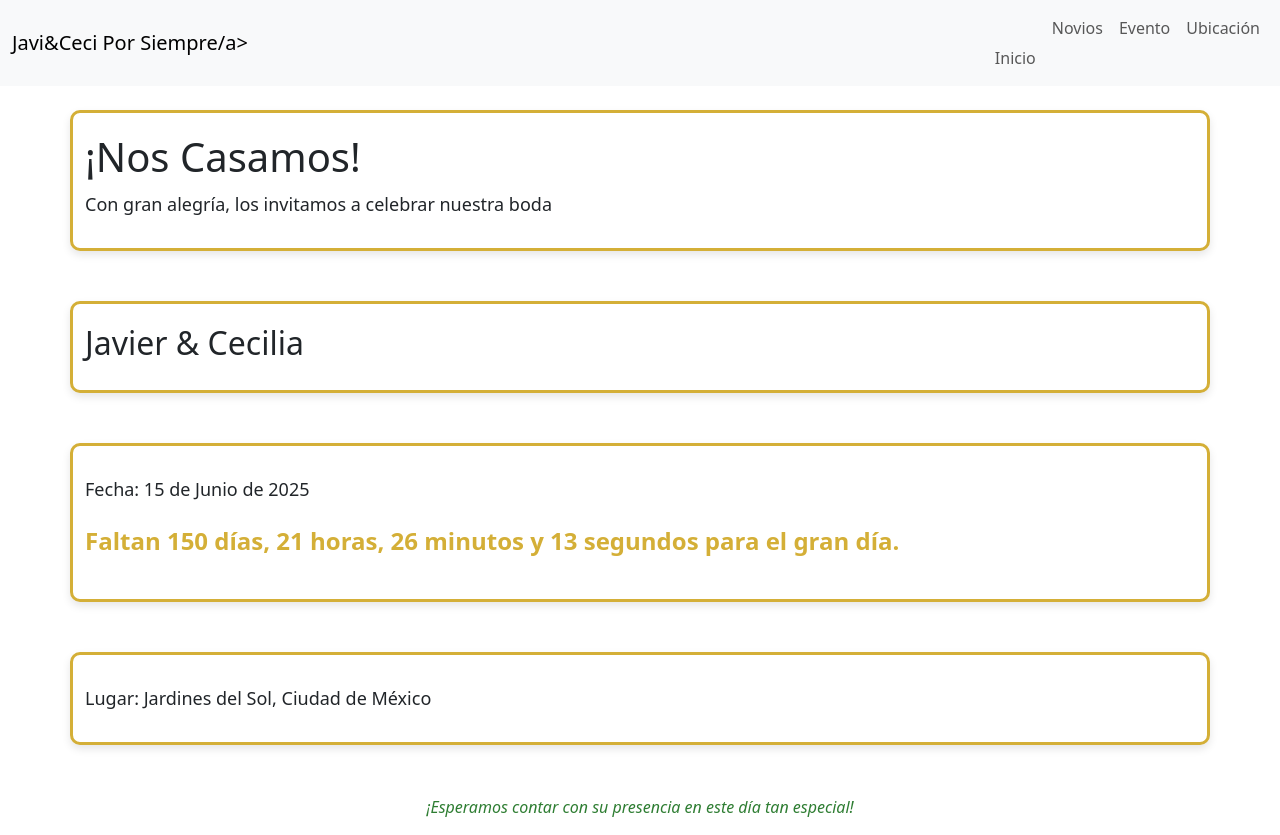
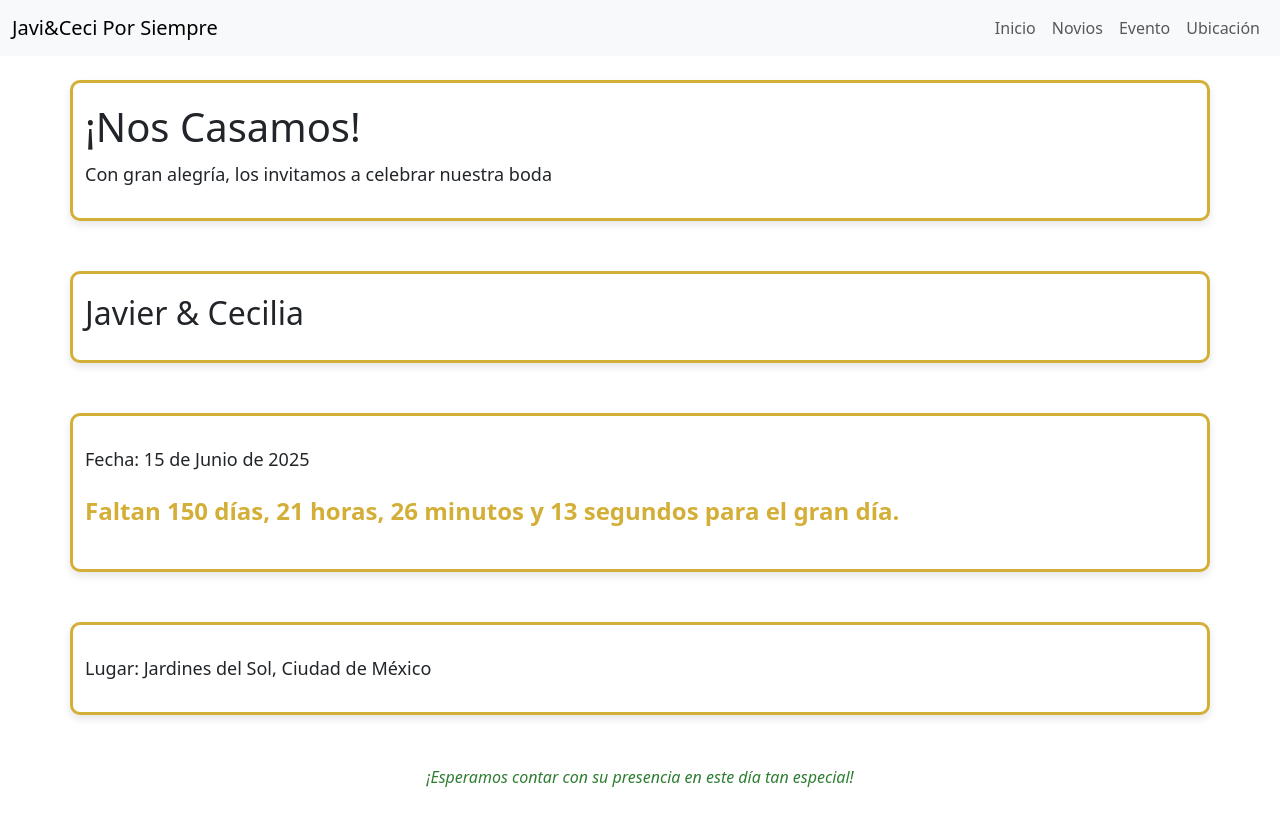
Before and after one commit to PacoJavoMx/javiyceciporsiempre, a plain HTML site: page index.html in a window 1280 px wide. After the commit the page ends 805 px from the top, so only its background shows below. Drawn offline with nearby package versions, Linux system fonts and the light colour scheme.

Commit message:
correcion de una etiqueta

```diff
--- a/index.html
+++ b/index.html
@@ -10,7 +10,7 @@
 <body>
     <nav class="navbar navbar-expand-lg navbar-light bg-light">
         <div class="container-fluid">
-            <a class="navbar-brand" href="#inicio">Javi&Ceci Por Siempre/a>
+            <a class="navbar-brand" href="#inicio">Javi&Ceci Por Siempre</a>
             <button class="navbar-toggler" type="button" data-bs-toggle="collapse" data-bs-target="#navbarNav" aria-controls="navbarNav" aria-expanded="false" aria-label="Toggle navigation">
                 <span class="navbar-toggler-icon"></span>
             </button>
```
